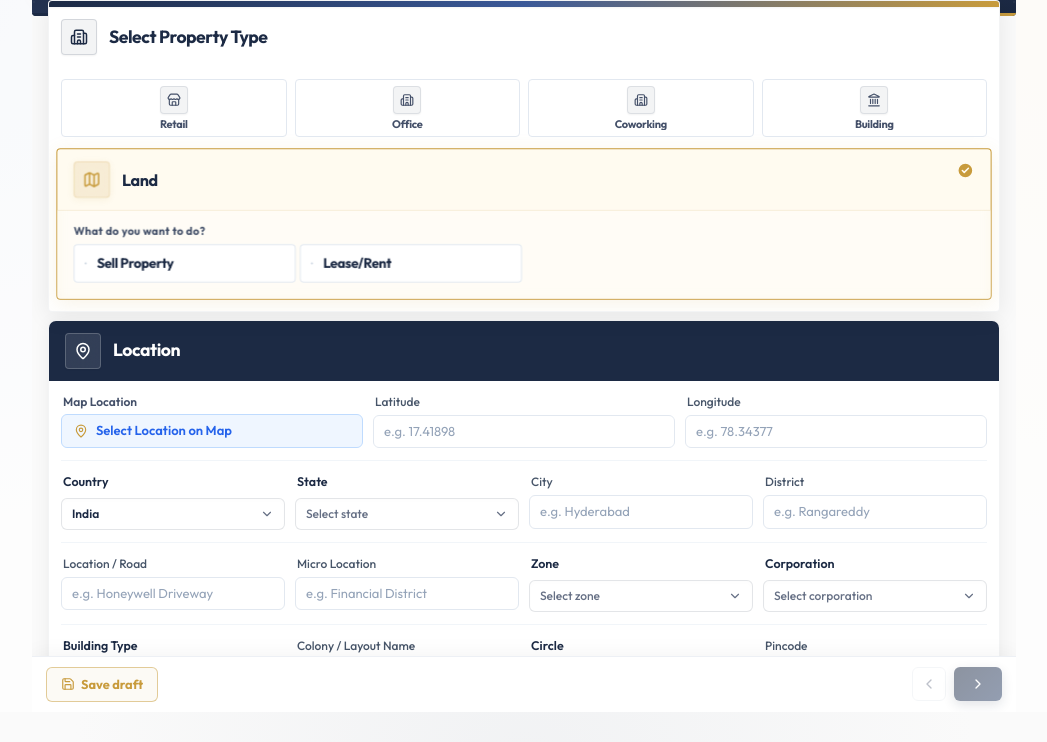
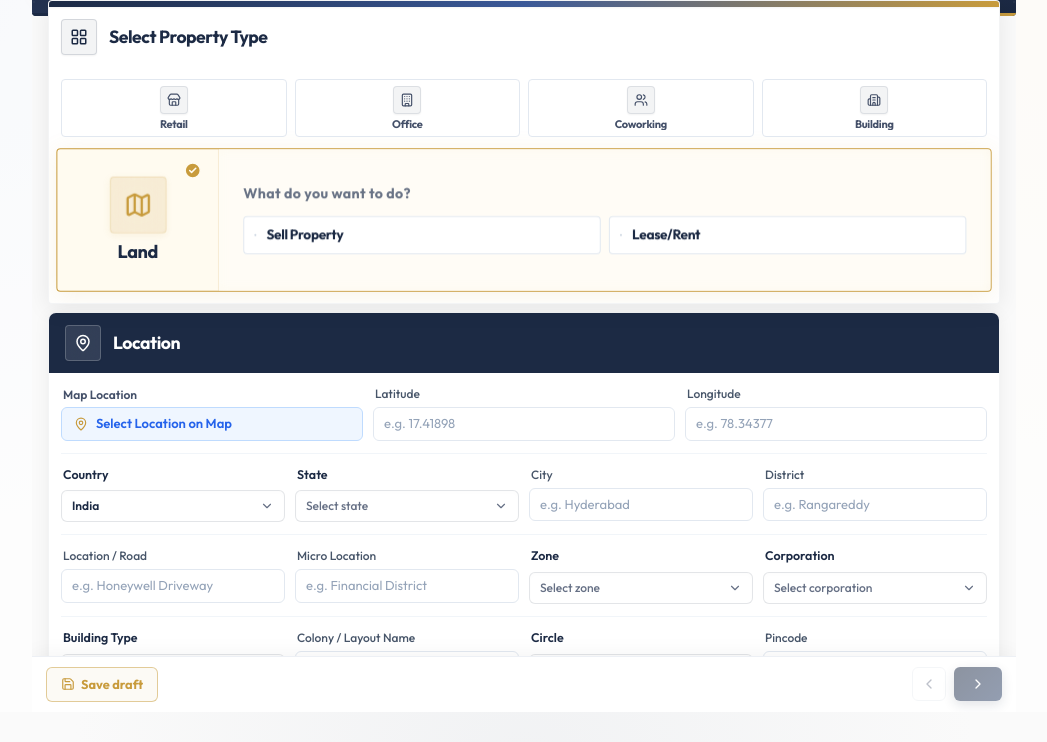
Before and after one commit to onemanwithoneserver/CRMP-Forms, a React (Vite) app in the folder forms/: page /CRMP-Forms/mapping in a window 1280 px wide. Both pictures are taken after a click on the button "Land". Shown: the top 742 px of the page, without its empty margins (116-1163 px from the left). Built offline with nearby package versions, Linux system fonts and the light colour scheme.

Commit message:
Patch Work 5.2

```diff
--- a/forms/src/components/inputs/PropertyCard.tsx
+++ b/forms/src/components/inputs/PropertyCard.tsx
@@ -19,24 +19,31 @@ export function PropertyCard({ label, icon: Icon, selected, compact, row, classN
 
   if (selected) {
     return (
-      <div className={`w-full flex flex-col rounded-[4px] border border-[#C89B3C] bg-[#FFFBF0] shadow-[0_4px_20px_rgba(200,155,60,0.12)] overflow-hidden transition-all duration-500 scale-[1.01] ${className || ''}`}>
+      <div className={`w-full flex flex-col md:flex-row rounded-[4px] border border-[#C89B3C] bg-[#FFFBF0] shadow-[0_4px_24px_rgba(200,155,60,0.12)] overflow-hidden transition-all duration-500 scale-[1.01] ${className || ''}`}>
+        {/* Left Side: Property Identifier */}
         <div
-          className={`flex items-center relative cursor-pointer ${isMobile ? 'px-3 py-2.5' : 'px-4 py-3'}`}
+          className={`flex items-center md:flex-col md:justify-center relative cursor-pointer md:w-40 md:min-h-[140px] md:border-r md:border-[#C89B3C]/15 ${isMobile ? 'px-3 py-2.5' : 'px-4 py-6'}`}
           onClick={onClick}
         >
-          <div className="flex items-center gap-3">
-            <div className={`rounded-[4px] bg-[#C89B3C]/15 backdrop-blur-md border border-[#C89B3C]/20 flex items-center justify-center shadow-[0_2px_8px_rgba(200,155,60,0.1)] ${isMobile ? 'w-8 h-8' : 'w-9 h-9'}`}>
-              <Icon size={isMobile ? 16 : 18} className="text-[#C89B3C]" />
+          <div className="flex items-center md:flex-col gap-3 md:gap-2 text-center">
+            <div className={`rounded-[4px] bg-[#C89B3C]/15 backdrop-blur-md border border-[#C89B3C]/20 flex items-center justify-center shadow-[0_2px_8px_rgba(200,155,60,0.1)] ${isMobile ? 'w-8 h-8' : 'w-14 h-14'}`}>
+              <Icon size={isMobile ? 16 : 28} className="text-[#C89B3C]" />
             </div>
-            <span className={`font-bold text-[#1C2A44] font-['Outfit'] leading-none tracking-tight ${isMobile ? 'text-[14px]' : 'text-[16px]'}`}>{label}</span>
+            <span className={`font-bold text-[#1C2A44] font-['Outfit'] leading-tight tracking-tight ${isMobile ? 'text-[14px]' : 'text-[18px]'}`}>
+              {label}
+            </span>
           </div>
           <div className={`absolute ${isMobile ? 'top-2.5 right-3' : 'top-3 right-4'}`}>
             <CheckCircle2 size={isMobile ? 16 : 18} className="text-[#C89B3C] fill-[#C89B3C] stroke-[#FFFBF0]" />
           </div>
         </div>
+
+        {/* Right Side / Bottom: Sub-options (Children) */}
         {children && (
-          <div className={`bg-white/40 border-t border-[#C89B3C]/15 backdrop-blur-sm ${isMobile ? 'px-3 pb-4 pt-3' : 'px-4 pb-4 pt-3'}`}>
-            {children}
+          <div className={`flex-1 bg-white/40 backdrop-blur-sm self-stretch flex items-center ${isMobile ? 'border-t border-[#C89B3C]/15 px-3 pb-4 pt-3' : 'px-6 py-4'}`}>
+            <div className="w-full">
+              {children}
+            </div>
           </div>
         )}
       </div>
--- a/forms/src/pages/seller/PostType/PostType.tsx
+++ b/forms/src/pages/seller/PostType/PostType.tsx
@@ -9,11 +9,14 @@ import {
   ChevronLeft,
   Save,
   Landmark,
+  Building,
+  Users,
   Globe,
   Navigation,
   X,
   Check,
   AlertCircle,
+  LayoutGrid,
 } from 'lucide-react'
 import { useForm, SELLER_POST_TYPES, SELLER_SUB_CATEGORIES } from '../../../context/FormContext'
 import { useDevice } from '../../../context/DeviceContext'
@@ -170,9 +173,9 @@ function MapDialog({
 const PROPERTY_TYPE_CARDS = [
   { id: 'land', label: 'Land', icon: Map },
   { id: 'retail', label: 'Retail', icon: Store },
-  { id: 'office', label: 'Office', icon: Building2 },
-  { id: 'coworking', label: 'Coworking', icon: Building2 },
-  { id: 'entire_building', label: 'Entire Building', icon: Landmark },
+  { id: 'office', label: 'Office', icon: Building },
+  { id: 'coworking', label: 'Coworking', icon: Users },
+  { id: 'entire_building', label: 'Entire Building', icon: Building2 },
 ]
 
 export default function PostType() {
@@ -270,7 +273,7 @@ export default function PostType() {
                 {/* Section heading */}
                 <div className="flex items-center gap-3 mb-5 md:mb-6">
                   <div className="w-8 h-8 md:w-9 md:h-9 rounded-[4px] bg-[#1C2A44]/5 backdrop-blur-md border border-[#1C2A44]/15 flex items-center justify-center shadow-sm">
-                  <Building2 size={18} className="text-[#1C2A44]" />
+                    <LayoutGrid size={18} className="text-[#1C2A44]" />
                   </div>
                   <h2 className="text-[1.1rem] font-bold text-[#1C2A44] font-['Outfit'] tracking-tight">
                     Select Property Type
@@ -280,7 +283,6 @@ export default function PostType() {
                 {/* ── Mobile layout ── */}
                 {isMobile ? (
                   <div className="flex flex-col gap-2">
-                  {/* All unselected cards — 3-col grid (default) / 2-col grid (selection active) */}
                     <div className={propertyType ? 'grid grid-cols-2 gap-2' : 'grid grid-cols-2 gap-2'}>
                       {PROPERTY_TYPE_CARDS.filter(t => t.id !== propertyType).map(type => (
                         <PropertyCard
@@ -292,7 +294,6 @@ export default function PostType() {
                         />
                       ))}
                     </div>
-                  {/* Selected card — full width, at the bottom */}
                     {propertyType && PROPERTY_TYPE_CARDS.filter(t => t.id === propertyType).map(type => (
                       <PropertyCard
                         key={type.id}
@@ -301,10 +302,14 @@ export default function PostType() {
                         selected={true}
                         onClick={() => dispatch({ type: 'updateData', payload: { propertyType: type.id, postType: '', postSubCategory: '' } })}
                       >
-                      <p className="text-[11px] font-bold text-[#445069] mb-1 mt-0 font-['Outfit'] tracking-wide">
+                        <div className="flex flex-col gap-3">
+                          <div className="">
+                            <p className="text-[16px] font-bold text-[#445069] m-0 font-['Outfit'] tracking-wide leading-tight opacity-80">
                               What do you want to do?
                             </p>
-                      <div className="grid grid-cols-1 sm:grid-cols-4 gap-1.5 sm:gap-1">
+                          </div>
+
+                          <div className={`grid grid-cols-1 ${isMobile ? '' : 'md:grid-cols-2'} gap-1.5 sm:gap-2`}>
                             {SELLER_POST_TYPES.filter(option => {
                               if (type.id === 'land') {
                                 return option.label !== 'Offer Franchisee' && option.label !== 'Sell/Lease Running Business'
@@ -324,12 +329,12 @@ export default function PostType() {
                               />
                             ))}
                           </div>
+                        </div>
                       </PropertyCard>
                     ))}
                   </div>
                 ) : (
                   <>
-                  {/* ── Desktop/Tablet: compact row of unselected cards ── */}
                     <div className={propertyType ? 'grid grid-cols-4 gap-2' : 'grid grid-cols-5 gap-2'}>
                       {PROPERTY_TYPE_CARDS.map(type => {
                         if (propertyType === type.id) return null
@@ -345,7 +350,6 @@ export default function PostType() {
                         )
                       })}
                     </div>
-                  {/* Selected card — full width below */}
                     {propertyType && (
                       <div className="mt-3 transition-all duration-300">
                         {PROPERTY_TYPE_CARDS.filter(type => type.id === propertyType).map(type => (
@@ -356,10 +360,14 @@ export default function PostType() {
                             selected={true}
                             onClick={() => dispatch({ type: 'updateData', payload: { propertyType: type.id, postType: '', postSubCategory: '' } })}
                           >
-                          <p className="text-[11px] font-bold text-[#445069] mb-1 mt-0 font-['Outfit'] tracking-wide">
+                            <div className="flex flex-col gap-3">
+                              <div className="">
+                                <p className="text-[14px] font-bold text-[#445069] m-0 font-['Outfit'] tracking-wide leading-tight  opacity-80">
                                   What do you want to do?
                                 </p>
-                          <div className="grid grid-cols-1 sm:grid-cols-4 gap-1.5 sm:gap-1">
+                              </div>
+
+                              <div className={`grid grid-cols-1 ${isMobile ? '' : 'md:grid-cols-2'} gap-1.5 sm:gap-2`}>
                                 {SELLER_POST_TYPES.filter(option => {
                                   if (type.id === 'land') {
                                     return option.label !== 'Offer Franchisee' && option.label !== 'Sell/Lease Running Business'
@@ -378,6 +386,7 @@ export default function PostType() {
                                     }}
                                   />
                                 ))}
+                              </div>
                             </div>
                           </PropertyCard>
                         ))}
--- a/forms/src/pages/seller/PostType/SelectPropertyType.tsx
+++ b/forms/src/pages/seller/PostType/SelectPropertyType.tsx
@@ -1,9 +1,12 @@
 import React from 'react'
 import {
   Building2,
+  Building,
   Store,
   Map,
-  Landmark
+  Users,
+  Landmark,
+  LayoutGrid
 } from 'lucide-react'
 import { useForm, SELLER_POST_TYPES } from '../../../context/FormContext'
 import { useDevice } from '../../../context/DeviceContext'
@@ -13,9 +16,9 @@ import { OptionButton } from '../../../components/inputs/OptionButton'
 const PROPERTY_TYPE_CARDS = [
   { id: 'land', label: 'Land', icon: Map },
   { id: 'retail', label: 'Retail', icon: Store },
-  { id: 'office', label: 'Office', icon: Building2 },
-  { id: 'coworking', label: 'Coworking', icon: Building2 },
-  { id: 'entire_building', label: 'Entire Building', icon: Landmark },
+  { id: 'office', label: 'Office', icon: Building },
+  { id: 'coworking', label: 'Coworking', icon: Users },
+  { id: 'entire_building', label: 'Entire Building', icon: Building2 },
 ]
 
 interface SelectPropertyTypeProps {
@@ -30,12 +33,14 @@ export default function SelectPropertyType({ sectionRef }: SelectPropertyTypePro
 
   // Shared children rendered inside the expanded selected card
   const selectedCardContent = (
-    <>
-      <p className="text-[11px] font-bold text-[#445069] mb-1 mt-0 font-['Outfit'] tracking-wide">
-        What do you want to do?
-      </p>
+    <div className="flex flex-col gap-3">
+      <div className="">
+        <p className="text-[11px] font-bold text-[#445069] m-0 font-['Outfit'] tracking-wide leading-tight uppercase opacity-80">
+          What do you want to do?
+        </p>
+      </div>
 
-      <div className="grid grid-cols-1 sm:grid-cols-4 gap-1.5 sm:gap-1">
+      <div className={`grid grid-cols-1 ${isMobile ? '' : 'md:grid-cols-2'} gap-1.5 sm:gap-2`}>
         {SELLER_POST_TYPES.map(option => (
           <OptionButton
             key={option.value}
@@ -50,7 +55,7 @@ export default function SelectPropertyType({ sectionRef }: SelectPropertyTypePro
           />
         ))}
       </div>
-    </>
+    </div>
   )
 
   return (
@@ -63,7 +68,7 @@ export default function SelectPropertyType({ sectionRef }: SelectPropertyTypePro
           {/* Section heading */}
           <div className="flex items-center gap-3 mb-5 md:mb-6">
             <div className="w-8 h-8 md:w-9 md:h-9 rounded-[4px] bg-[#1C2A44]/5 backdrop-blur-md border border-[#1C2A44]/15 flex items-center justify-center shadow-sm">
-              <Building2 size={18} className="text-[#1C2A44]" />
+              <LayoutGrid size={18} className="text-[#1C2A44]" />
             </div>
             <h2 className="text-[1.1rem] font-bold text-[#1C2A44] font-['Outfit'] tracking-tight">
               Select Property Type
```
Lines whose indentation alone changed are shown as unchanged.
